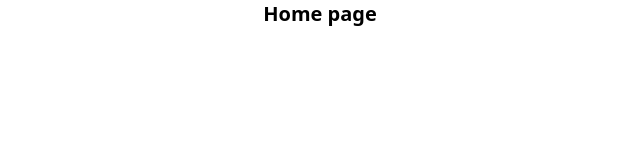
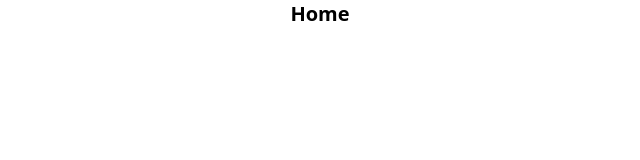
Before and after one commit to rajakokate/SuvidhaShare, a React (Vite) app in the folder frontend/: page / in a window 1280 px wide. Shown: the top 160 px of the page, without its empty margins (320-960 px from the left). Built offline with nearby package versions, Linux system fonts and the light colour scheme.

Commit message:
fix: minor update

```diff
--- a/frontend/src/App.jsx
+++ b/frontend/src/App.jsx
@@ -4,7 +4,7 @@ function App() {
   return (
     <>
     <div className='container mx-auto align-middle text-center'>
-      <h1 className='text-xl font-bold'>Home page</h1>
+      <h1 className='text-xl font-bold'>Home</h1>
     </div>
     </>
   )
```
